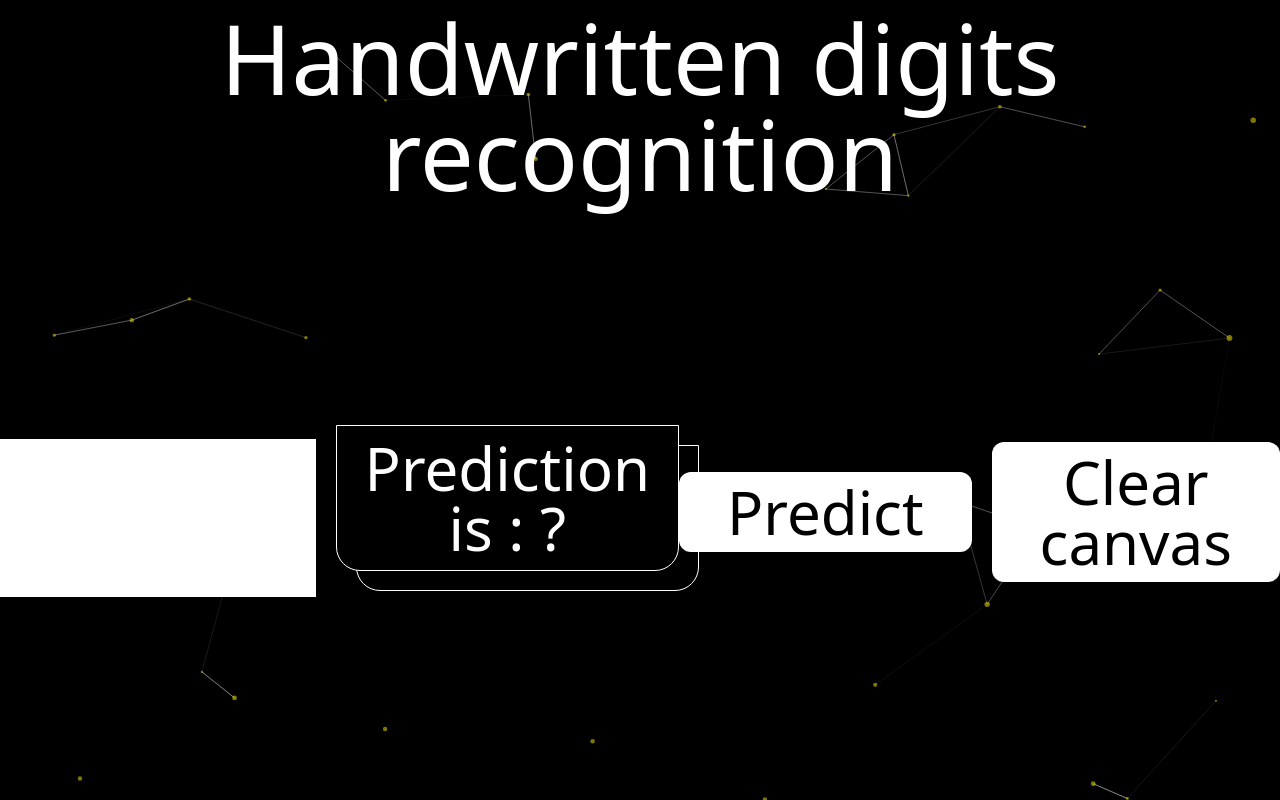
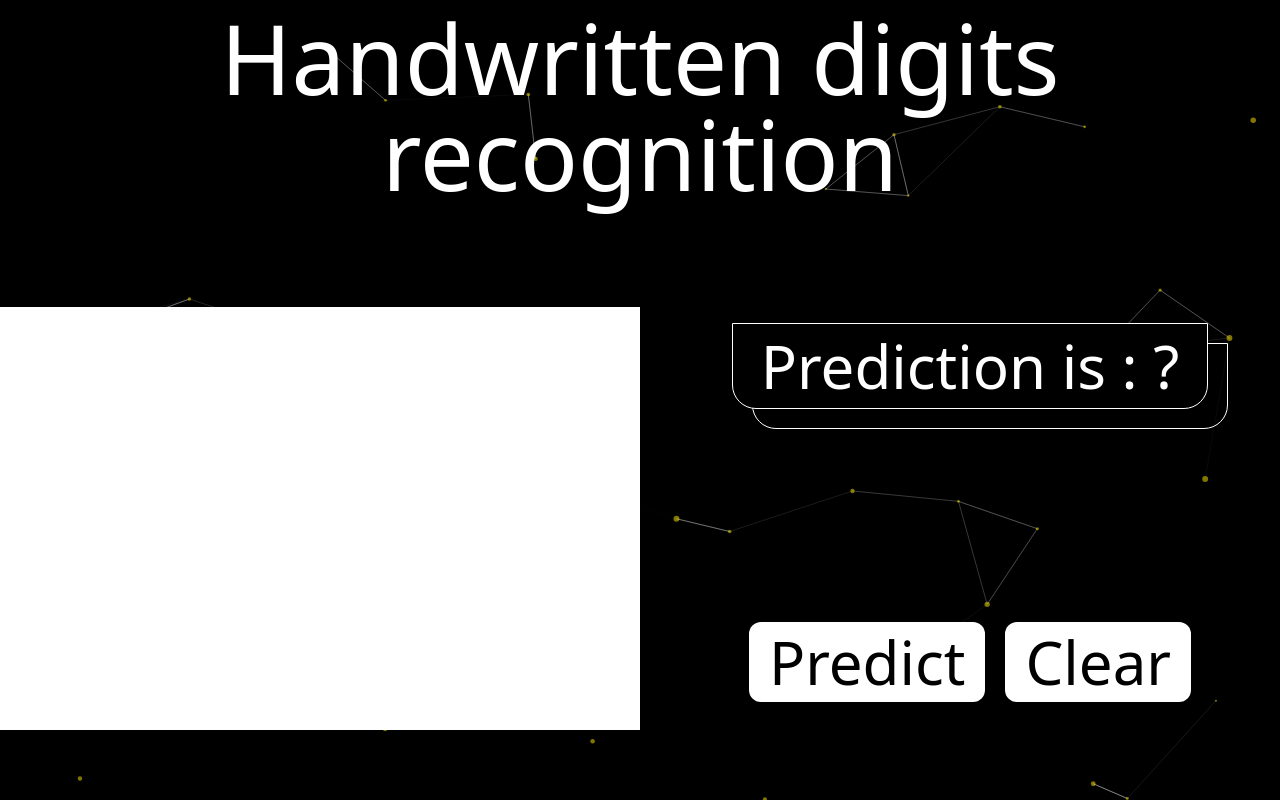
Before and after one commit to AlexTkCk/react-python-handwritten-text-recognition, a React (Create React App) app in the folder client/: page / in a window 1280 px wide. Built offline with nearby package versions, Linux system fonts and the light colour scheme.

Commit message:
Styled responsibility, changed clear button caption

```diff
--- a/client/src/App.js
+++ b/client/src/App.js
@@ -10,18 +10,18 @@ function App() {
             <header className="header h-fit py-2.5 px-3 mb-6">
                 <h1 className="title text-5xl md:text-8xl text-white text-center">Handwritten digits recognition</h1>
             </header>
-            <main className="main grow flex flex-col md:flex-row justify-center items-center gap-5">
-                <Canvas className={"w-full grow md:w-1/2"}/>
-                <div className="w-full flex flex-col md:flex-row items-center">
+            <main className="main grow flex flex-col md:flex-row justify-center items-center gap-5 ">
+                <Canvas className={"w-full md:h-3/4 md:w-1/2"}/>
+                <div className="w-full flex flex-col items-center justify-evenly h-full">
                     <div className="relative w-fit mb-10">
-                        <h1 className={'container_title relative text-4xl sm:text-5xl text-white bg-black lg:text-6xl border border-sm border-white' +
+                        <h1 className={'container_title relative text-3xl sm:text-4xl text-white bg-black lg:text-6xl border border-sm border-white' +
                             ' rounded-bl-3xl text-center w-fit px-7 py-3 rounded-br-3xl z-[5]'}>Prediction is : ?</h1>
                         <div className="border-white absolute border left-5 top-5 w-full h-full rounded-br-3xl rounded-bl-3xl z-[3]"></div>
                     </div>
                     <div className="NN-visualization"></div>
                     <div className="buttons-container flex flex-col md:flex-row gap-5 items-center pb-3">
-                        <button className={"predict-button text-4xl md:text-6xl text-center bg-white text-black px-12 py-2.5 w-fit rounded-xl"}>Predict</button>
-                        <button className={"reset-button text-4xl md:text-6xl text-center bg-white text-black px-12 py-2.5 w-fit rounded-xl"}>Clear canvas</button>
+                        <button className={"predict-button text-3xl lg:text-6xl text-center bg-white text-black px-5 py-2.5 w-fit rounded-xl"}>Predict</button>
+                        <button className={"reset-button text-3xl lg:text-6xl text-center bg-white text-black px-5 py-2.5 w-fit rounded-xl"}>Clear</button>
                     </div>
                 </div>
             </main>
```
